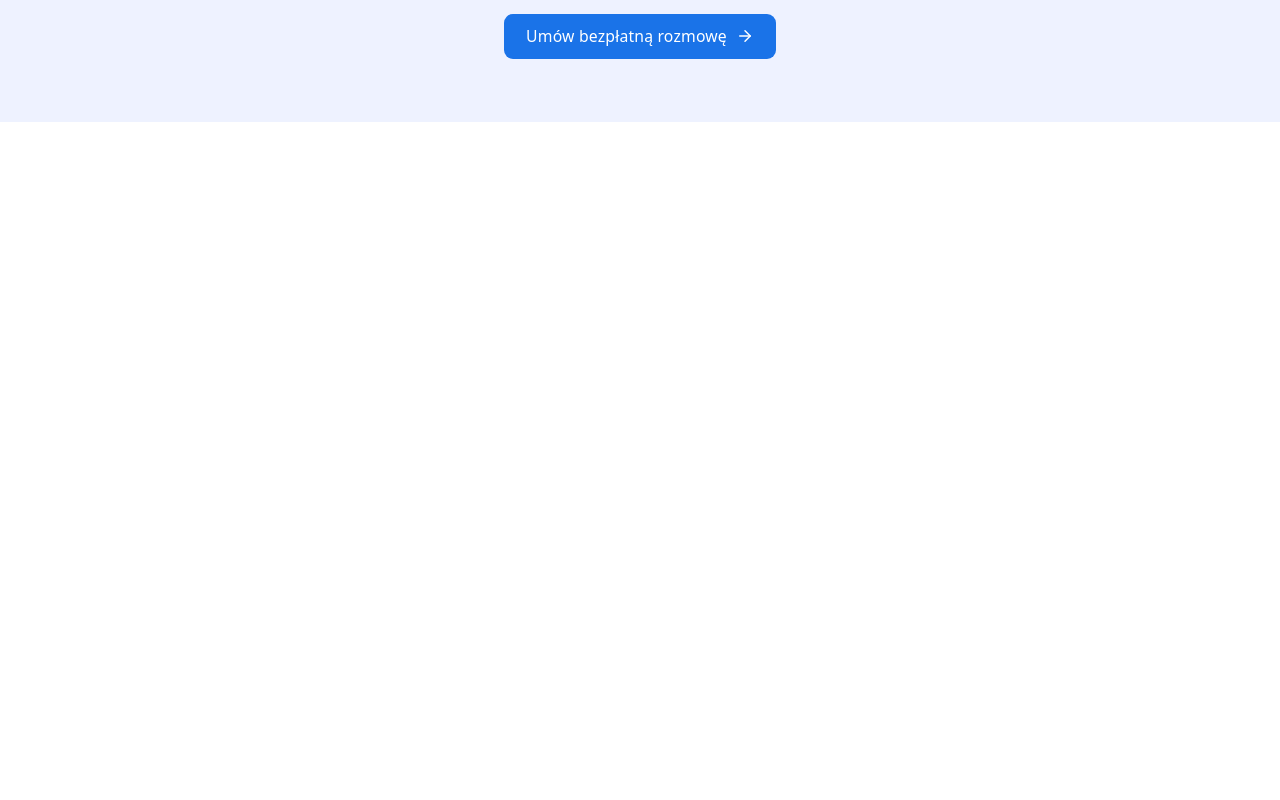
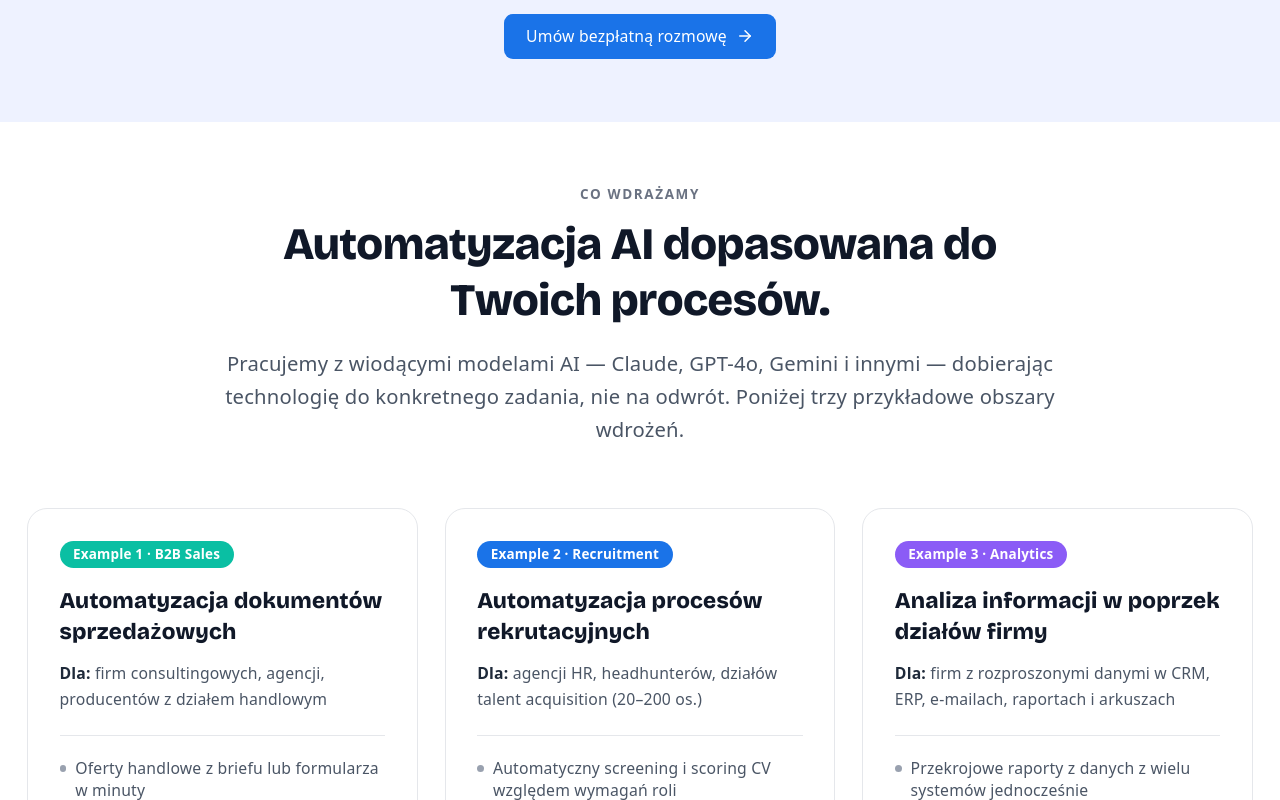
Before and after one commit to DatsOlena/AI_FIRST_for_CA, a React (Vite) app: page / in a window 1280 px wide. Shown: the part 3820-4620 px from the top of the page. Before the commit the page ends 3942 px from the top, so only its background shows below. Built offline with nearby package versions, Linux system fonts and the light colour scheme.

Commit message:
Wire Service sectio into App

```diff
--- a/src/App.tsx
+++ b/src/App.tsx
@@ -3,6 +3,7 @@ import Hero from './components/Hero'
 import PainPoints from './components/PainPoints'
 import AboutUs from './components/AboutUs'
 import FounderVideo from './components/FounderVideo'
+import Services from './components/Services'
 
 function App() {
   return (
@@ -12,6 +13,7 @@ function App() {
       <PainPoints />
       <AboutUs />
       <FounderVideo />
+      <Services />
     </>
   )
 }
```
